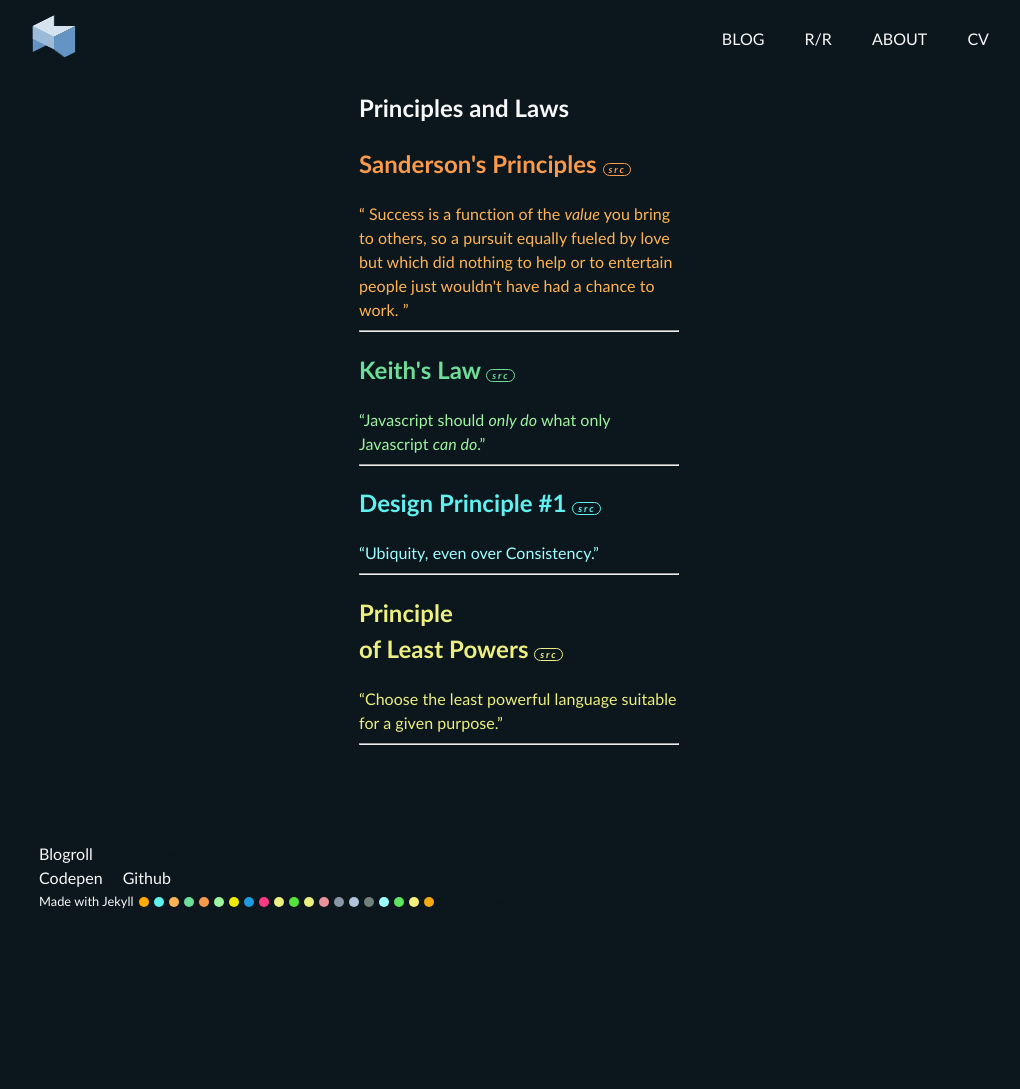
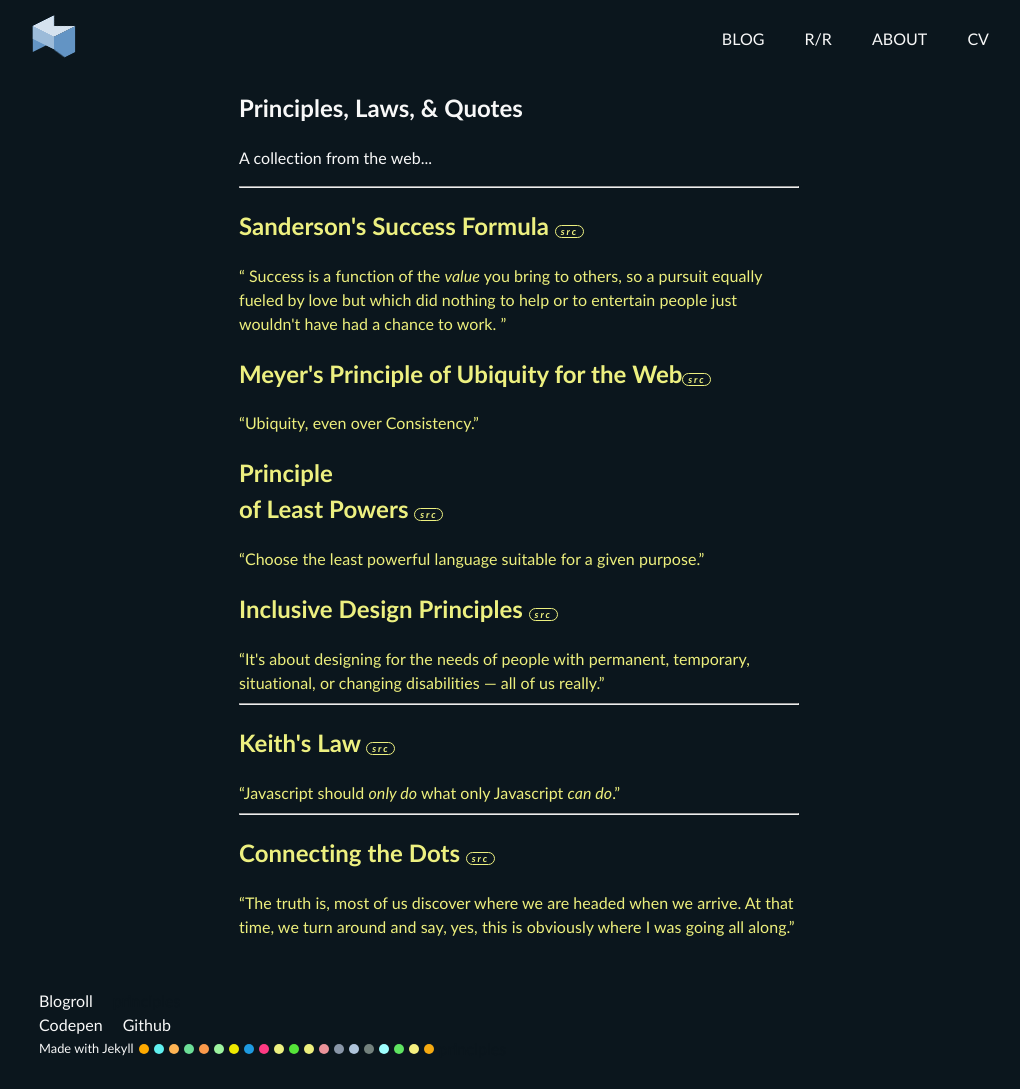
Before and after one commit to mpdagang/mpdagang.github.io, a Jekyll site: the page built from _pages/principles.html, in a window 1280 px wide. Shown: the whole page, without its empty margins (121-1141 px from the left). Built offline with Jekyll 4.4.1, drawn with Linux system fonts in a browser that asks for light colours; before the commit the page ends 942 px from its top, so only the background shows below that.

Commit message:
Update principles list and structure

```diff
--- a/_pages/principles.html
+++ b/_pages/principles.html
@@ -4,30 +4,48 @@
   permalink: /principles
 ---
 
-<article class="mp-con mp-w-xs p-principles">
-    <h1>Principles and Laws</h1>
+<article class="mp-con mp-w-s p-principles">
+    <h1>Principles, Laws, & Quotes</h1>
+    <p>A collection from the web...</p>
     <section>
+        <div class="">
 
-        <h2 class="mp-c-lua-05">Sanderson's Principles <a href="https://www.youtube.com/watch?v=W3I3kAg2J7w" class="p-pcp-link"><i>src</i></a></h2>
-        <q class="mp-c-lua-03"> Success is a function of the <em>value</em> you bring to others,
-        so a pursuit equally fueled by love but which did nothing to help or
-        to entertain people just wouldn't have had a chance to work. </q>
+          <!-- principles column -->
+          <div>
 
-        <hr>
+            <hr>
 
-        <h2 class="mp-c-lua-04">Keith's Law <a href="/" class="p-pcp-link"><i>src</i></a></h2>
-        <q class="mp-c-lua-06">Javascript should <em>only do</em> what only Javascript <em>can do</em>.</q>
+            <h2 class="mp-c-lua-10">Sanderson's Success Formula <a href="https://www.youtube.com/watch?v=W3I3kAg2J7w" class="p-pcp-link"><i>src</i></a></h2>
+            <q class="mp-c-lua-12"> Success is a function of the <em>value</em> you bring to others,
+            so a pursuit equally fueled by love but which did nothing to help or
+            to entertain people just wouldn't have had a chance to work. </q>
 
-        <hr>
+            <h2 class="mp-c-lua-10">Meyer's Principle of Ubiquity for the Web<a href="https://www.youtube.com/watch?v=r38al1w-h4k&feature=youtu.be&t=9m42s" class="p-pcp-link"><i>src</i></a></h2>
+            <q class="mp-c-lua-12">Ubiquity, even over Consistency.</q>
 
-        <h2 class="mp-c-lua-02">Design Principle #1 <a href="https://meyerweb.com/" class="p-pcp-link"><i>src</i></a></h2>
-        <q class="mp-c-lua-17">Ubiquity, even over Consistency.</q>
+            <h2 class="mp-c-lua-10">Principle<br>of Least Powers <a href="https://www.w3.org/DesignIssues/Principles.html#PLP" class="p-pcp-link"><i>src</i></a></h2>
+            <q class="mp-c-lua-12">Choose the least powerful language suitable for a given purpose.</q>
 
-        <hr>
+            <h2 class="mp-c-lua-10">Inclusive Design Principles <a href="https://inclusivedesignprinciples.info/" class="p-pcp-link"><i>src</i></a></h2>
+            <q class="mp-c-lua-12">It's about designing for the needs of people with permanent, temporary, situational, or changing disabilities — all of us really.</q>
 
-        <h2 class="mp-c-lua-10">Principle<br>of Least Powers <a href="https://www.w3.org/DesignIssues/Principles.html#PLP" class="p-pcp-link"><i>src</i></a></h2>
-        <q class="mp-c-lua-12">Choose the least powerful language suitable for a given purpose.</q>
-        <hr>
+            <hr>
 
+            <h2 class="mp-c-lua-10">Keith's Law <a href="https://adactio.com/journal/15559" class="p-pcp-link"><i>src</i></a></h2>
+            <q class="mp-c-lua-12">Javascript should <em>only do</em> what only Javascript <em>can do</em>.</q>
+
+            <hr>
+
+            <h2 class="mp-c-lua-10">Connecting the Dots <a href="https://web.mit.edu/jmorzins/www/C-H-speech.html" class="p-pcp-link"><i>src</i></a></h2>
+            <q class="mp-c-lua-12">The truth is, most of us discover where we are headed when we arrive. At that time, we turn around and say, yes, this is obviously where I was going all along.</q>
+
+          </div>
+
+          <!-- graphic column
+          <div>
+
+          </div>-->
+
+        </div>
     </section>
 </article>
```
